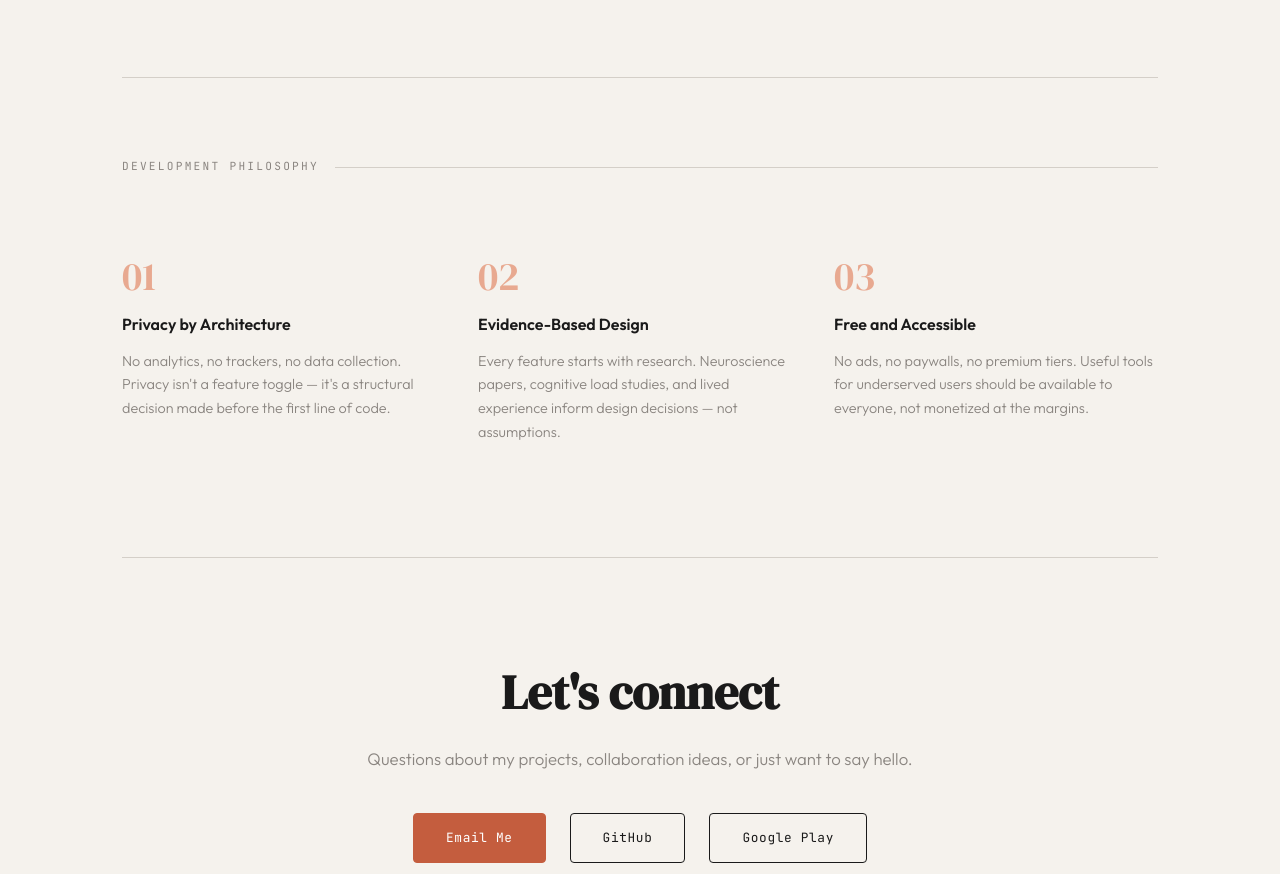
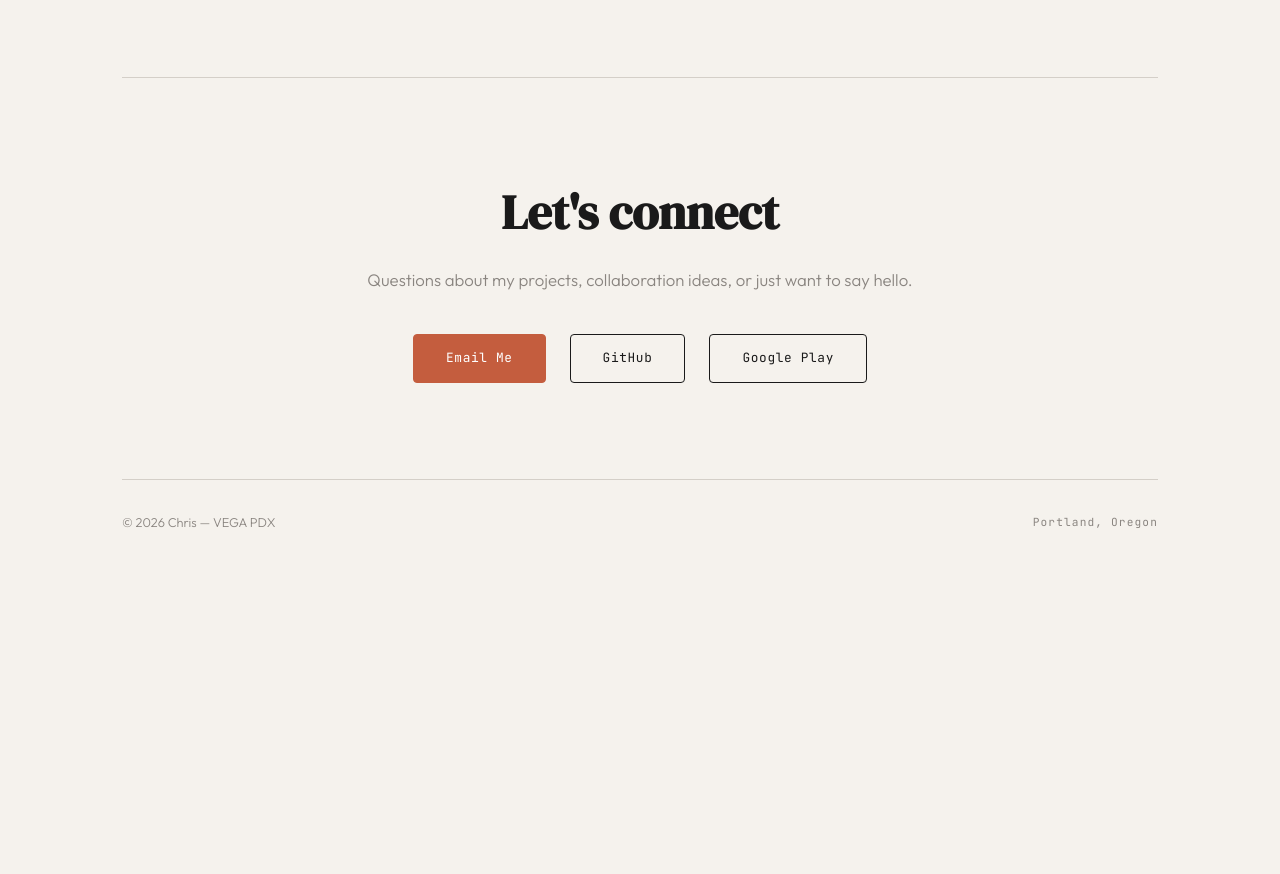
Before and after one commit to vegaPDX/vegapdx.com, a plain HTML site: page index.html in a window 1280 px wide. Shown: the part 1871-2745 px from the top of the page. After the commit the page ends 2436 px from the top, so only its background shows below. Drawn offline with Linux system fonts and the light colour scheme.

Commit message:
Remove principles section from index.html
Removed the principles section detailing development philosophy.

```diff
--- a/index.html
+++ b/index.html
@@ -532,26 +532,6 @@
         </div>
     </section>
 
-    <section class="section" id="principles">
-        <div class="section-label">Development Philosophy</div>
-        <div class="principles-grid">
-            <div class="principle fade-in">
-                <div class="principle-number">01</div>
-                <h3>Privacy by Architecture</h3>
-                <p>No analytics, no trackers, no data collection. Privacy isn't a feature toggle — it's a structural decision made before the first line of code.</p>
-            </div>
-            <div class="principle fade-in">
-                <div class="principle-number">02</div>
-                <h3>Evidence-Based Design</h3>
-                <p>Every feature starts with research. Neuroscience papers, cognitive load studies, and lived experience inform design decisions — not assumptions.</p>
-            </div>
-            <div class="principle fade-in">
-                <div class="principle-number">03</div>
-                <h3>Free and Accessible</h3>
-                <p>No ads, no paywalls, no premium tiers. Useful tools for underserved users should be available to everyone, not monetized at the margins.</p>
-            </div>
-        </div>
-    </section>
 
     <section class="contact-section section" id="contact">
         <h2>Let's connect</h2>
```
